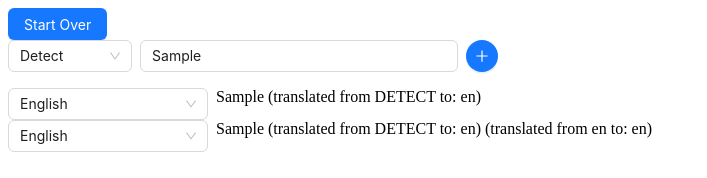
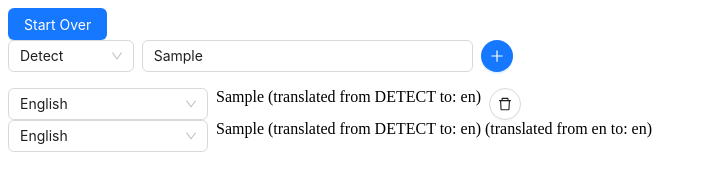
Before and after one commit to missgretchen/Bad-Translations, a React (Vite) app: page / in a window 1280 px wide. Both pictures are taken after typing "Sample", "Sample" into the empty fields and a click on the button "Add Layer". Shown: the top 178 px of the page, without its empty margins (0-707 px from the left). Built offline with nearby package versions, Linux system fonts and the light colour scheme.

Commit message:
implement remove layer

```diff
--- a/src/App.tsx
+++ b/src/App.tsx
@@ -50,6 +50,12 @@ function App() {
     const newTranslationLayers = [ ...translationLayers];
     const newTranslationUnit = getDefaultOutputTranslationUnit();
     newTranslationLayers[sectionIndex].splice(layerIndex + 1, 0, newTranslationUnit);
+    setTranslationLayers(newTranslationLayers);
+  };
+
+  const onRemoveLayer = (sectionIndex: number, layerIndex: number) => {
+    const newTranslationLayers = [ ...translationLayers];
+    newTranslationLayers[sectionIndex].splice(layerIndex, 1);
     setTranslationLayers(newTranslationLayers);
   };
 
@@ -117,6 +123,8 @@ function App() {
               setOutputText={(newText: string) => setOutputText(newText, sectionIndex, layerIndex)}
               outputLanguage={translationLayerUnit.language}
               setOutputLanguage={(newLanguage: string) => setOutputLanguage(newLanguage, sectionIndex, layerIndex)}
+              allowClear={true}
+              onClear={() => onRemoveLayer(sectionIndex, layerIndex)}
             />
           ))}
         </Flex>
--- a/src/components/TranslationLayer.tsx
+++ b/src/components/TranslationLayer.tsx
@@ -1,5 +1,6 @@
 import React, { useEffect, useState } from 'react';
-import { Flex } from 'antd';
+import { Flex, Button } from 'antd';
+import { DeleteOutlined } from '@ant-design/icons';
 import { TranslationUnit } from '../types';
 import LanguageSelector from './LanguageSelector';
 
@@ -9,6 +10,8 @@ interface TranslationLayerProps {
     setOutputText: (newText: string) => void,
     outputLanguage: string,
     setOutputLanguage: (newLanguage: string) => void,
+    allowClear: boolean,
+    onClear: () => void,
 }
 
 const TranslationLayer: React.FC<TranslationLayerProps> = ({
@@ -17,6 +20,8 @@ const TranslationLayer: React.FC<TranslationLayerProps> = ({
     setOutputText,
     outputLanguage,
     setOutputLanguage,
+    allowClear = false,
+    onClear,
 }) => {
     const [loading, setLoading] = useState<boolean>(true);
     const [error, setError] = useState<string | null>(null);
@@ -48,6 +53,10 @@ const TranslationLayer: React.FC<TranslationLayerProps> = ({
         <Flex gap="small">
             <LanguageSelector language={outputLanguage} setLanguage={setOutputLanguage} />
             { loading ? 'Loading ...' : outputText }
+            { allowClear ? <Button shape="circle" onClick={onClear}>
+                    <DeleteOutlined />
+                </Button> : <span />
+                }
         </Flex>
         </>
     )
```
